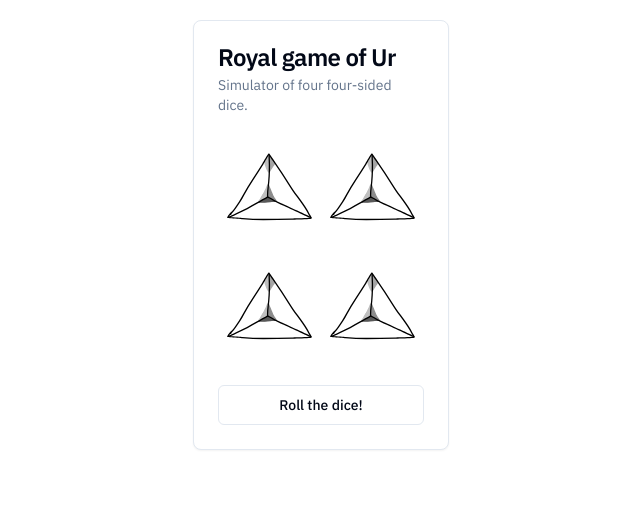
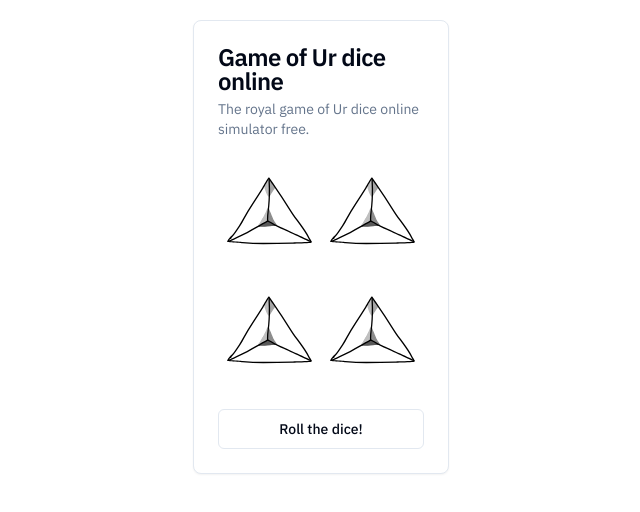
Before and after one commit to Smidra/game-of-ur-dice, a Vue app: page / in a window 1280 px wide. Shown: the top 512 px of the page, without its empty margins (319-959 px from the left). Built offline with nearby package versions, Linux system fonts and the light colour scheme.

Commit message:
Seo friendly keywords

```diff
--- a/index.html
+++ b/index.html
@@ -9,7 +9,7 @@
           rel="stylesheet">
     <meta name="viewport" content="width=device-width, initial-scale=1.0"/>
     <!-- Sound by Mike Koenig https://soundbible.com/182-Shake-And-Roll-Dice.html -->
-    <title>Game of Ur dice</title>
+    <title>Game of Ur dice online</title>
 </head>
 <body>
 <div id="app"></div>
--- a/src/components/GameOfUr.vue
+++ b/src/components/GameOfUr.vue
@@ -47,8 +47,8 @@ export default {
 <template>
   <card class="m-5 w-full sm:w-3/5 md:w-2/5 lg:w-1/5">
     <CardHeader>
-      <CardTitle>Royal game of Ur</CardTitle>
-      <CardDescription>Simulator of four four-sided dice.</CardDescription>
+      <CardTitle>Game of Ur dice online</CardTitle>
+      <CardDescription>The royal game of Ur dice online simulator free.</CardDescription>
     </CardHeader>
 
     <CardContent>
```
